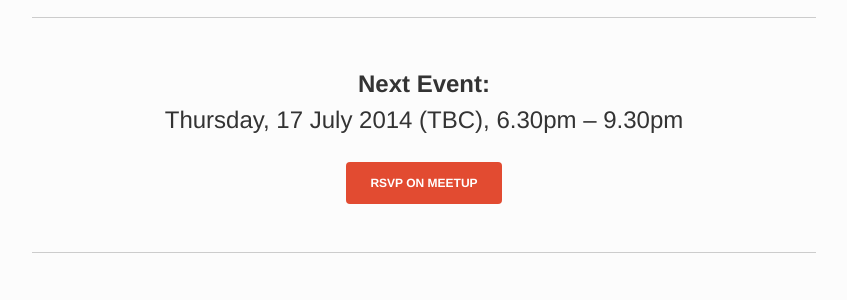
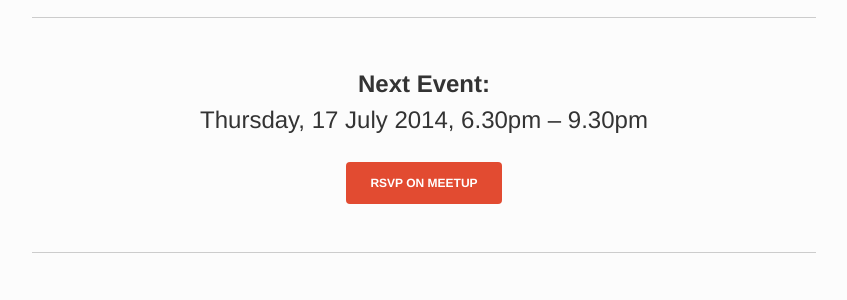
Before and after one commit to emberlondon/emberlondon.github.io, a Jekyll site: the page built from index.html, in a window 1280 px wide. Shown: the part 356-656 px from the top of the page, without its empty margins (216-1063 px from the left). Built offline with Jekyll 4.4.1, drawn with Linux system fonts in a browser that asks for light colours; nearby versions of some CDN libraries.

Commit message:
Remove TBC from July event

```diff
--- a/_data/next-event.yml
+++ b/_data/next-event.yml
@@ -1,3 +1,3 @@
-date: Thursday, 17 July 2014 (TBC)
+date: Thursday, 17 July 2014
 time: 6.30pm – 9.30pm
 location: Eden House, 8 Spital Square, London E1 6DU
```
